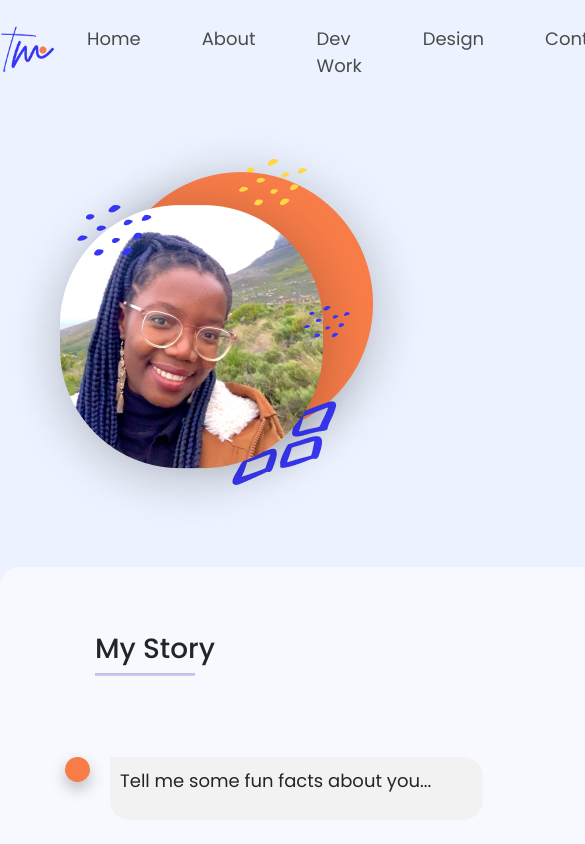
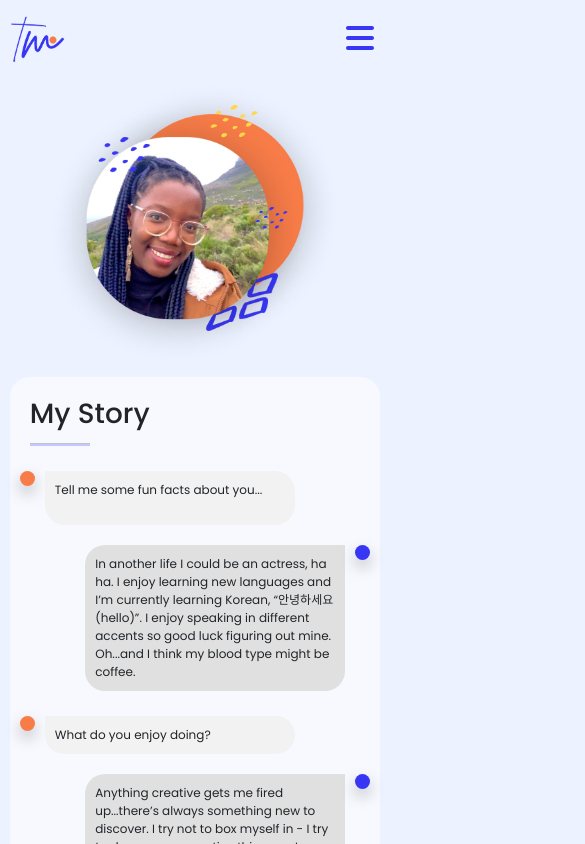
Before and after one commit to calcaventia/my-portfolio-react, a React (Create React App) app: page /about in a window 390 px wide. Shown: the top 844 px of the page, 585 px wide, since content can reach past the window. Built offline with nearby package versions, Linux system fonts and the light colour scheme.

Commit message:
fixing responsiveness on the about page

```diff
--- a/src/components/Footer/Footer.css
+++ b/src/components/Footer/Footer.css
@@ -53,3 +53,35 @@ ul {
   padding: 40px 0 0 0;
   color: var(--neutral-background-color1);
 }
+
+@media screen and (max-width: 480px) {
+  .footer-links-container {
+    margin: 0 auto;
+    padding: 40px 20px 0 20px;
+    width: 90%;
+    gap: 30px;
+  }
+
+  .footer-links-list-3 a {
+    font-size: 13px;
+  }
+
+  .footer-links-list-3 ul {
+    flex-direction: column;
+    gap: 30px;
+    text-align: right;
+  }
+
+  ul li .menu-option {
+    font-size: 16px;
+  }
+
+  .author {
+    font-size: 12px;
+    padding: 60px 0 0 0;
+  }
+
+  footer {
+    height: 350px;
+  }
+}
--- a/src/components/Header/Header.css
+++ b/src/components/Header/Header.css
@@ -11,6 +11,7 @@ body {
 
 :root {
   --primary-color: #3836f5;
+  --secondary-color: #f87c48;
   --menu-header-text-color: #4b4b4b;
 }
 
@@ -43,3 +44,58 @@ nav ul {
   gap: 61px;
   list-style: none;
 }
+
+.hamburger-menu {
+  display: none; /* Initially hidden */
+  color: var(--primary-color);
+  border: none;
+  background: none;
+  cursor: pointer;
+}
+
+.hamburger-menu .faBars {
+  font-size: 2rem;
+}
+
+.hamburger-menu:hover {
+  color: var(--secondary-color);
+}
+
+@media (max-width: 900px) {
+  .wrapper {
+    padding: 15px 0;
+  }
+
+  nav {
+    padding: 0 10px 0 10px;
+  }
+
+  nav ul {
+    display: none;
+  }
+
+  .hamburger-menu {
+    display: block; /* Show hamburger on mobile */
+  }
+
+  .nav-links {
+    display: none;
+    flex-direction: column;
+    position: absolute;
+    top: 70px;
+    right: 20px;
+    gap: 20px;
+    background-color: white;
+    padding: 20px 20px;
+    box-shadow: 0 4px 6px rgba(0, 0, 0, 0.1);
+    border-radius: 8px;
+  }
+
+  .nav-links.active {
+    display: flex;
+  }
+
+  nav ul li .menu-option {
+    font-size: 15px;
+  }
+}
--- a/src/components/Header/Header.jsx
+++ b/src/components/Header/Header.jsx
@@ -1,9 +1,17 @@
-import React from "react";
+import React, { useState } from "react";
 import "./Header.css";
 import Logo from "../../assets/icons-img/logo.png";
 import { Link } from "react-router-dom";
+import { FontAwesomeIcon } from "@fortawesome/react-fontawesome";
+import { faBars } from "@fortawesome/free-solid-svg-icons";
 
 function Header() {
+  const [menuOpen, setMenuOpen] = useState(false);
+
+  const toggleMenu = () => {
+    setMenuOpen(!menuOpen);
+  };
+
   return (
     <header>
       <div className="wrapper">
@@ -16,29 +24,44 @@ function Header() {
             />
           </div>
 
-          <ul className="nav-links">
+          <button
+            className="hamburger-menu"
+            onClick={() => setMenuOpen(!menuOpen)}
+          >
+            <FontAwesomeIcon icon={faBars} size="2x" />
+          </button>
+
+          <ul className={`nav-links ${menuOpen ? "active" : ""}`}>
             <li>
-              <Link to="/" className="menu-option">
+              <Link to="/" className="menu-option" onClick={toggleMenu}>
                 Home
               </Link>
             </li>
             <li>
-              <Link to="/about" className="menu-option">
+              <Link to="/about" className="menu-option" onClick={toggleMenu}>
                 About
               </Link>
             </li>
             <li>
-              <Link to="/codingprojects" className="menu-option">
+              <Link
+                to="/codingprojects"
+                className="menu-option"
+                onClick={toggleMenu}
+              >
                 Dev Work
               </Link>
             </li>
             <li>
-              <Link to="/designproject1" className="menu-option">
+              <Link
+                to="/designproject1"
+                className="menu-option"
+                onClick={toggleMenu}
+              >
                 Design
               </Link>
             </li>
             <li>
-              <Link to="/contact" className="menu-option">
+              <Link to="/contact" className="menu-option" onClick={toggleMenu}>
                 Contact
               </Link>
             </li>
--- a/src/pages/AboutPage/AboutPage.css
+++ b/src/pages/AboutPage/AboutPage.css
@@ -58,11 +58,11 @@ h4 {
 .profile-image {
   display: block;
   margin: 0 auto;
+  width: 350px;
 }
 
 .about-background {
   margin: 0 auto;
-  margin-top: 30px;
   padding: 0;
   width: 1120px;
   height: 2400px;
@@ -156,3 +156,137 @@ h4 {
   border: 3px solid var(--secondary-color);
   background-color: #fff;
 }
+
+@media screen and (max-width: 768px) {
+  /* Adapt the layout for tablets */
+  .about-background {
+    width: 90%; /* Replace fixed width */
+    height: auto; /* Let height adjust naturally */
+    margin: 20px auto; /* Center with margins */
+  }
+
+  .contact-info {
+    width: 90%;
+    padding: 20px;
+  }
+
+  h2 {
+    font-size: 30px;
+    letter-spacing: 3px;
+  }
+
+  h3,
+  .body-text-large,
+  .body-text-medium,
+  .body-text-small {
+    font-size: 80%;
+  }
+}
+
+@media screen and (max-width: 900px) {
+  .profile-image {
+    margin: 0 auto;
+    width: 300px;
+  }
+
+  .about-background {
+    margin-top: 10px;
+    width: 95%;
+    height: 1740px;
+  }
+
+  .about-heading {
+    padding: 20px 20px 5px 20px; /* Reduce padding */
+  }
+
+  .about-background hr {
+    margin: 0 0 0 20px;
+    width: 60px;
+    height: 3px;
+  }
+
+  .left-side {
+    margin: 25px 0 0 0;
+  }
+
+  .circle-left {
+    margin: 0 0 0 10px;
+    padding: 0;
+    width: 15px;
+    height: 15px;
+    border-radius: 50%;
+    box-shadow: 0px 7px 15px rgba(0, 0, 0, 0.25);
+  }
+
+  .text-bubble-left {
+    margin: 0 0 0 10px;
+    padding: 10px;
+    font-size: 12px;
+    width: 250px;
+  }
+
+  .right-side {
+    margin: 20px 10px 0 0;
+  }
+
+  .circle-right {
+    margin: 0 0 0 10px;
+    padding: 0;
+    width: 15px;
+    height: 15px;
+    border-radius: 50%;
+    box-shadow: 0px 7px 15px rgba(0, 0, 0, 0.25);
+  }
+
+  .text-bubble-right {
+    padding: 10px;
+    font-size: 12px;
+    width: 260px;
+  }
+
+  .contact-info {
+    margin: 0 auto;
+    margin-bottom: 50px;
+    font-size: 16px;
+    width: 95%;
+    height: 250px;
+  }
+
+  .contact-info p {
+    padding: 60px 0 0 0;
+    font-size: 16px;
+  }
+
+  .about-contact-button {
+    margin: 10px;
+    width: 140px;
+    font-size: 14px;
+  }
+}
+
+@media screen and (min-width: 900px) and (max-width: 1024px) {
+  .text-bubble-left {
+    font-size: 20px;
+    width: 450px;
+  }
+
+  .text-bubble-right {
+    font-size: 20px;
+    width: 600px;
+  }
+
+  .contact-info p {
+    padding: 0 0 0 0;
+    font-size: 24px;
+  }
+
+  .about-contact-button {
+    margin: 10px;
+    width: 200px;
+    font-size: 16px;
+  }
+
+  .about-background {
+    height: 2650px;
+  }
+}
```
